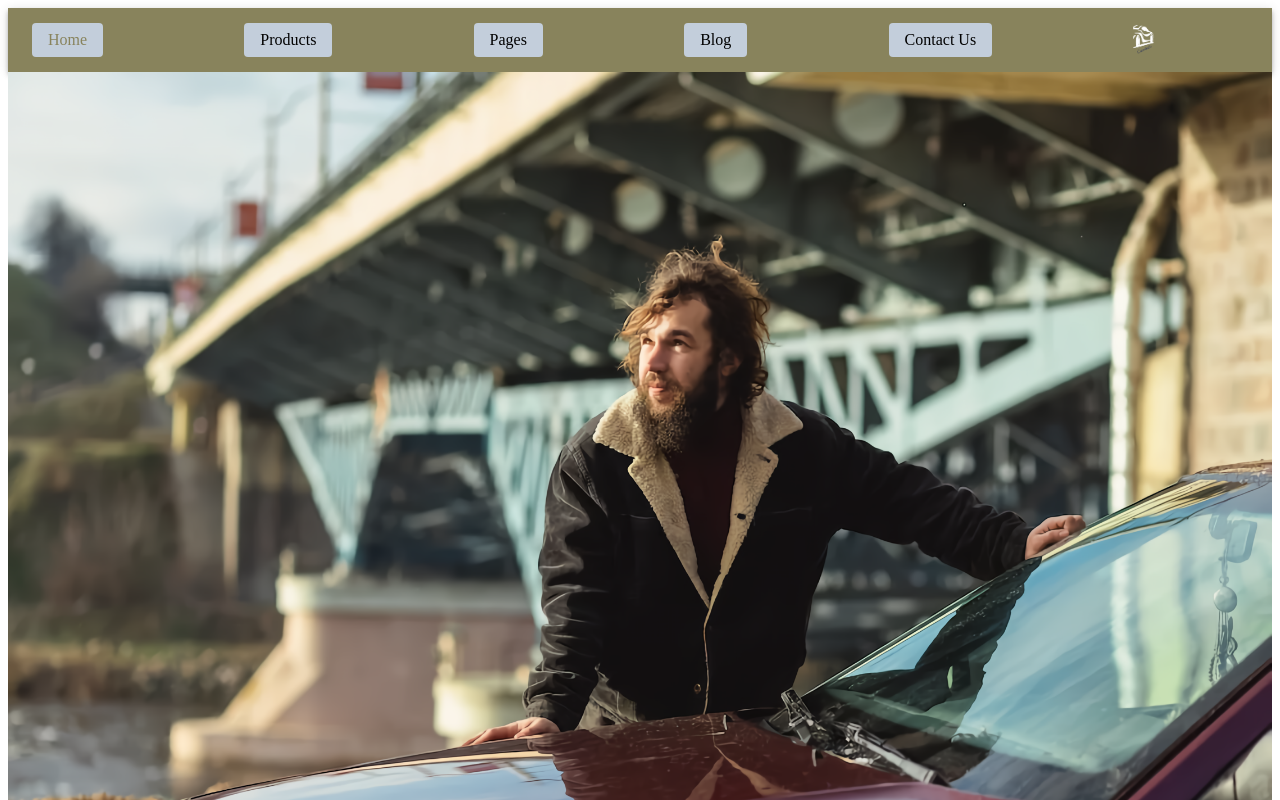
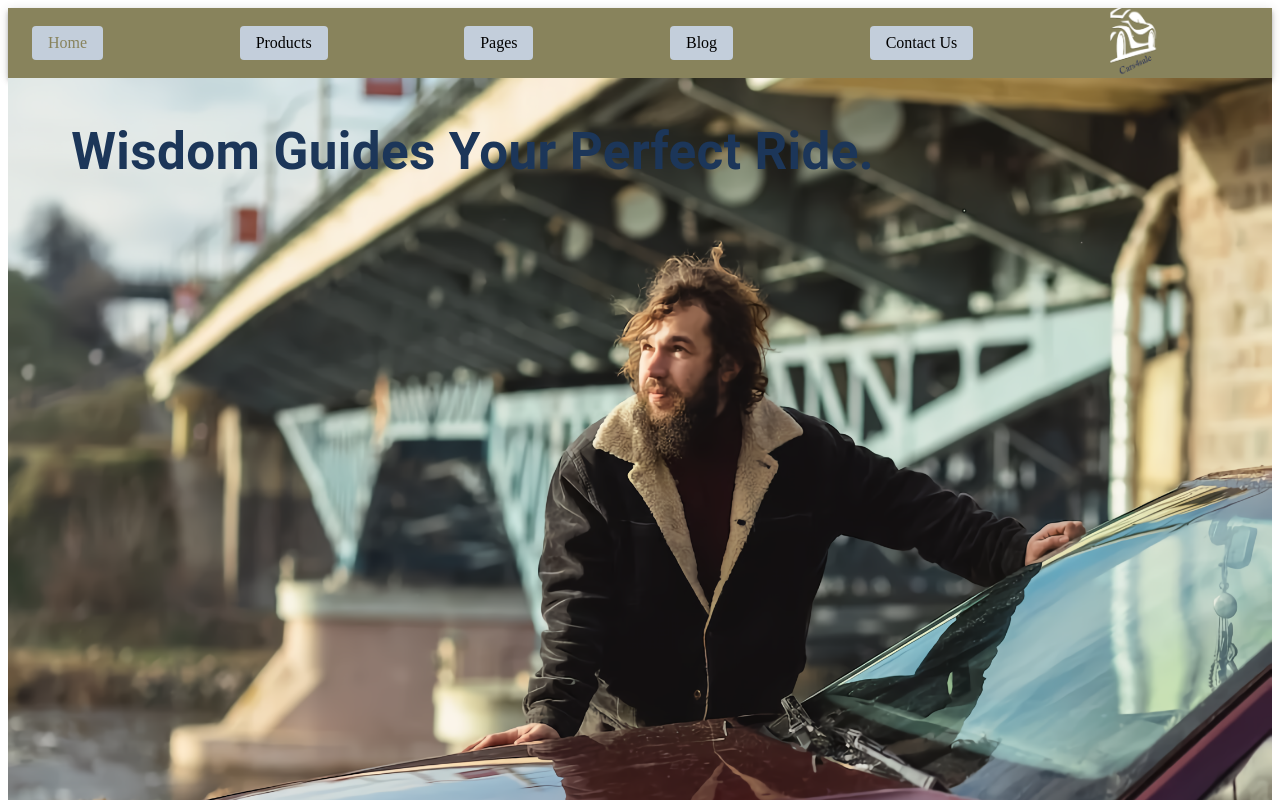
Before and after one commit to bk275/IS218Fall2023FinalProject, a Next.js app in the folder car-website/: page / in a window 1280 px wide. Shown: the top 800 px of the page. Built offline with nearby package versions, Linux system fonts and the light colour scheme.

Commit message:
Added our catchphrase to the Hero section

```diff
--- a/car-website/components/Navbar.js
+++ b/car-website/components/Navbar.js
@@ -79,7 +79,7 @@ const Navbar = () => {
           <img
             src="/car_logo.png"
             alt="Car Logo"
-            style={{ height: '30px', maxWidth: '100%', cursor: 'pointer' }}
+            style={{ height: '70px', maxWidth: '100%', cursor: 'pointer' }}
           />
           <Typography variant="h6" component="div" sx={{ textAlign: 'center', color: '#fff' }}>
             {/* Navigation Content Goes Here */}
@@ -87,11 +87,28 @@ const Navbar = () => {
         </Toolbar>
       </AppBar>
       {/* Hero Image */}
-      <img
-        src="/hero_image.webp"
-        alt="Hero Image"
-        style={{ width: '100%', height: 'auto' }}
-      />
+      <div style={{ position: 'relative' }}>
+        <Typography
+          variant="h4"
+          component="div"
+          sx={{
+            position: 'absolute',
+            top: '5%',
+            left: '5%',
+            color: '#1C3659',
+            fontWeight: 'bold',
+            zIndex: 1,
+            fontSize: '4vw', // Responsive font size
+          }}
+        >
+          Wisdom Guides Your Perfect Ride.
+        </Typography>
+        <img
+          src="/hero_image.webp"
+          alt="Hero Image"
+          style={{ width: '100%', height: 'auto' }}
+        />
+      </div>
     </div>
   );
 };
```
